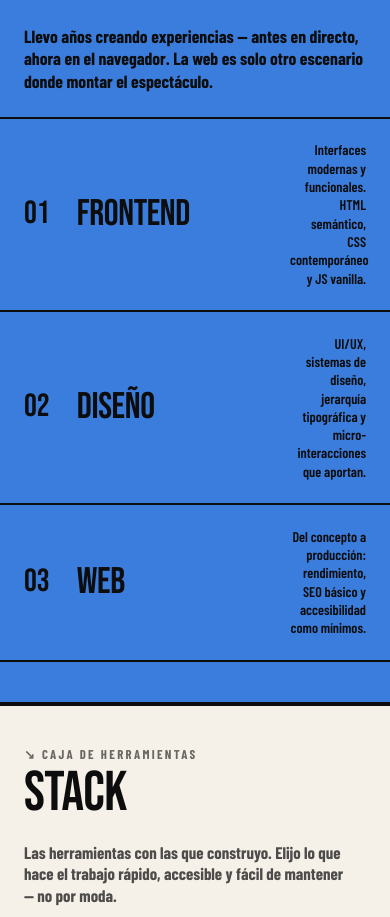
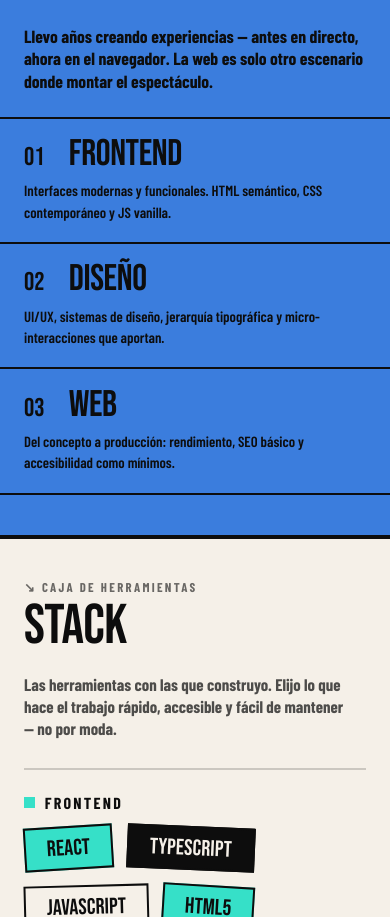
Before and after one commit to Dunlag/fernando, a React (Vite) app: page / in a window 390 px wide. Shown: the part 4807-5724 px from the top of the page. Built offline with nearby package versions, Linux system fonts and the light colour scheme; a web font is replaced by a local one.

Commit message:
Services móvil: título arriba, descripción debajo a todo ancho

```diff
--- a/src/styles/portfolio.css
+++ b/src/styles/portfolio.css
@@ -316,11 +316,11 @@ h1,h2,h3,h4{hyphens:none;-webkit-hyphens:none;word-break:normal;font-family:var(
   /* work — reducir altura del header */
   .work-header{height:clamp(220px,45vw,340px);}
 
-  /* services — mantener descripción a la derecha, items grandes */
-  .service-item{flex-wrap:nowrap;align-items:center;gap:0.5rem;padding:1.4rem var(--space-section-h);}
-  .service-item__num{font-size:clamp(2rem,7vw,3.5rem);min-width:2.8rem;line-height:0.9;}
-  .service-item__name{font-size:clamp(2.2rem,9vw,5rem);line-height:0.9;}
-  .service-item__desc{font-size:clamp(0.9rem,2.8vw,1.05rem);text-align:right;max-width:13ch;flex-shrink:0;line-height:1.3;}
+  /* services — título en fila superior, descripción abajo a todo ancho */
+  .service-item{flex-wrap:wrap;align-items:baseline;gap:0.2rem 0.6rem;padding:1.2rem var(--space-section-h);}
+  .service-item__num{font-size:clamp(1.6rem,6vw,2.5rem);min-width:2.2rem;line-height:0.9;}
+  .service-item__name{font-size:clamp(2.2rem,9vw,5rem);line-height:0.9;flex:1;}
+  .service-item__desc{width:100%;font-size:clamp(0.95rem,3vw,1.1rem);text-align:left;max-width:none;line-height:1.45;padding-top:0.35rem;color:var(--c-black);}
 
   /* about stats — columna única */
   .about__stats{flex-direction:column;}
@@ -342,7 +342,7 @@ h1,h2,h3,h4{hyphens:none;-webkit-hyphens:none;word-break:normal;font-family:var(
   .hero__title{font-size:clamp(2.8rem,13.5vw,5rem);}
   .hero__card{display:none;}
   .service-item__name{font-size:clamp(2rem,9.5vw,3.5rem);}
-  .service-item__desc{max-width:12ch;font-size:0.88rem;}
+  .service-item__desc{font-size:0.92rem;}
 }
 @media(prefers-reduced-motion:reduce){.marquee-inner{animation:none;}.reveal{opacity:1;transform:none;}*{transition-duration:0.01ms!important;animation-duration:0.01ms!important;}}
 @media(prefers-reduced-motion:reduce){.navbar__mobile-panel{transition:none;}}
```
